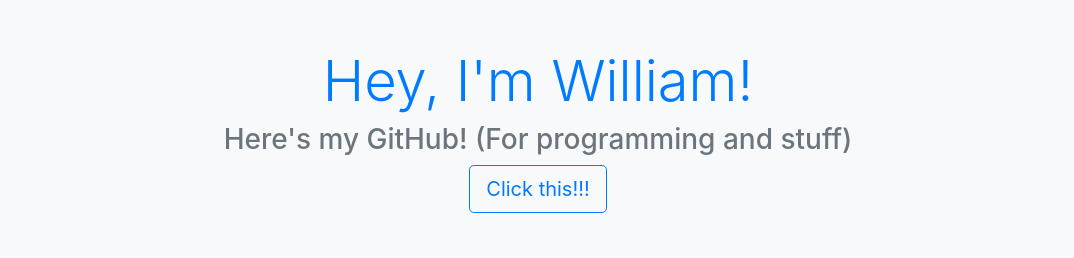
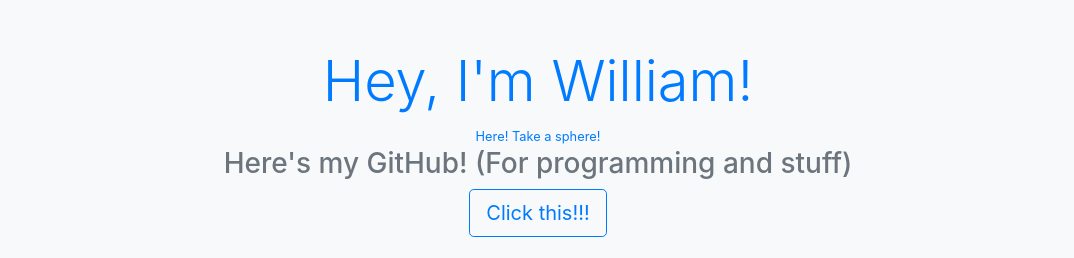
Before and after one commit to Wdboyes13/Wdboyes13.github.io, a plain HTML site: page index.html in a window 1280 px wide. Shown: the top 258 px of the page, without its empty margins (102-1176 px from the left). Drawn offline with nearby package versions, Linux system fonts and the light colour scheme.

Commit message:
Updated Sun 13 Jul 2025 18:54:16 PDT

```diff
--- a/index.html
+++ b/index.html
@@ -18,6 +18,7 @@
 <body class="bg-light">
     <div class="container text-center py-5">
         <h1 class="display-4 text-primary">Hey, I'm William!</h1>
+        <small class="text-secondary"><a href="/sphore/index.html">Here! Take a sphere!</a></small>
         <h3 class="text-secondary">Here's my GitHub! (For programming and stuff)</h3>
         <a href="https://github.com/Wdboyes13" class="btn btn-outline-primary btn-lg">Click this!!!</a>
 
```
